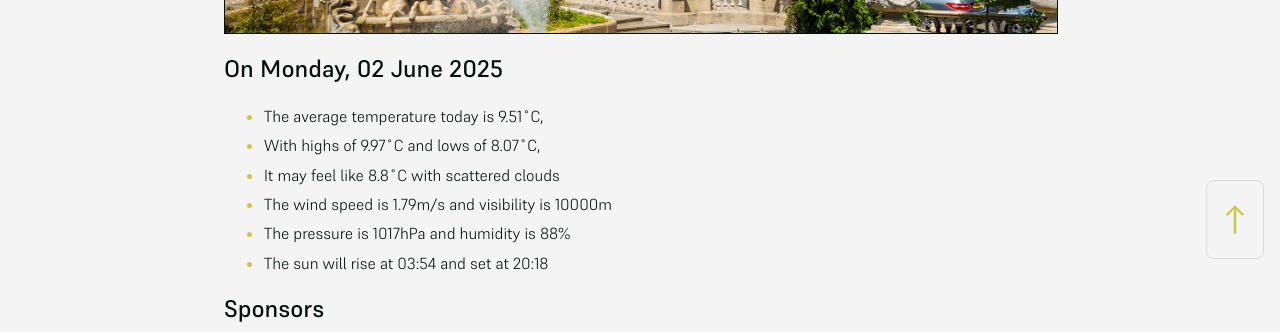
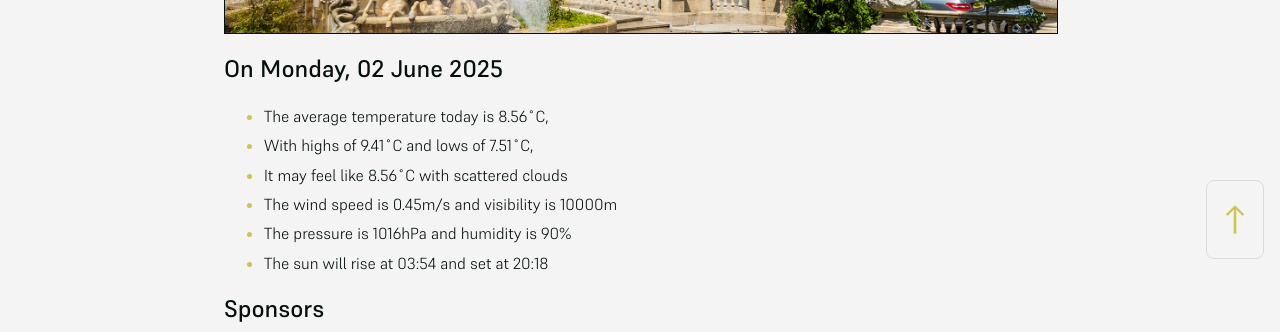
Before and after one commit to mat-0/cheltenham-open-data, a Jekyll site: the page built from index.md, in a window 1280 px wide. Shown: the part 625-957 px from the top of the page. Built offline with Jekyll 4.4.1, drawn with Linux system fonts in a browser that asks for light colours.

Commit message:
Updated 2025-06-02 03:23:09

```diff
--- a/index.md
+++ b/index.md
@@ -10,11 +10,11 @@ seo: Menu
 <!-- weather_marker starts -->
 ## On Monday, 02 June 2025
 
-- The average temperature today is 9.51˚C,
-- With highs of 9.97˚C and lows of 8.07˚C,
-- It may feel like 8.8˚C with scattered clouds
-- The wind speed is 1.79m/s and visibility is 10000m
-- The pressure is 1017hPa and humidity is 88%
+- The average temperature today is 8.56˚C,
+- With highs of 9.41˚C and lows of 7.51˚C,
+- It may feel like 8.56˚C with scattered clouds
+- The wind speed is 0.45m/s and visibility is 10000m
+- The pressure is 1016hPa and humidity is 90%
 - The sun will rise at 03:54 and set at 20:18
 
 <!-- weather_marker ends -->
```
Also changed, not shown: _data/flood.json (+4 -4 lines), _pages/news.md (+3 -3 lines).
